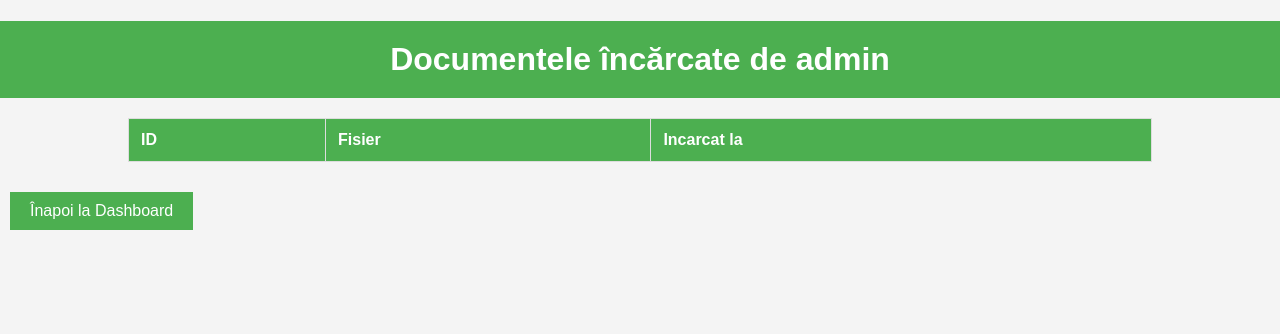
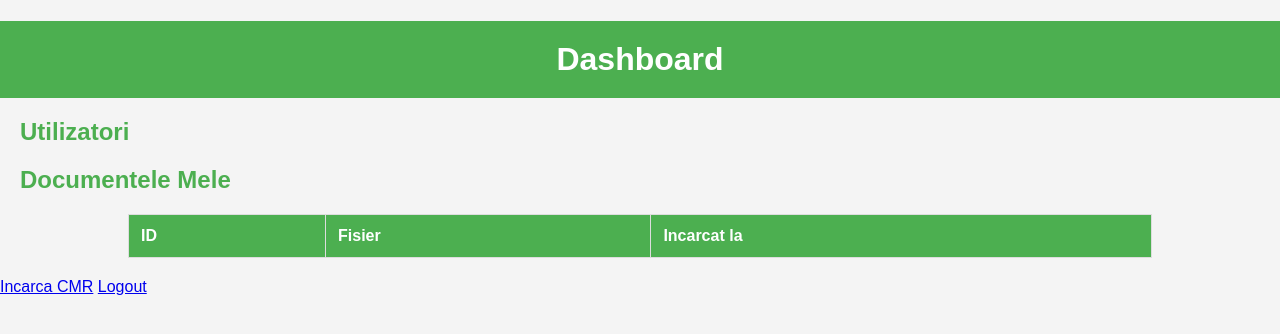
Before and after one commit to Careba123/SiteCMR, a Django app: page /user/1/ in a window 1280 px wide. Shown: the top 334 px of the page. Run offline with Django 5.2, Linux system fonts and the light colour scheme; a user stored in the database is signed in; data comes from the database, SQL or seed files in the repository; both versions use the stored data as it was after the commit; lists and menus that the app fills with data are empty.

Commit message:
Wed, Aug 7, 2024, 2:12 AM +03:00

```diff
--- a/cmr_project/cmr_app/templates/cmr_app/user_documents.html
+++ b/cmr_project/cmr_app/templates/cmr_app/user_documents.html
@@ -1,27 +1,36 @@
 <!DOCTYPE html>
 <html>
 <head>
-    <title>Documentele Utilizatorului</title>
+    <title>Dashboard</title>
     {% load static %}
-    {% load custom_filters %}
     <link rel="stylesheet" type="text/css" href="{% static 'cmr_app/styles.css' %}">
 </head>
 <body>
-    <h1>Documentele încărcate de {{ user.username }}</h1>
+    <h1>Dashboard</h1>
+    {% if user.is_staff %}
+        <h2>Utilizatori</h2>
+        <ul>
+            {% for u in users %}
+                <li><a href="{% url 'cmr_app:user_documents' u.id %}">{{ u.username }}</a></li>
+            {% endfor %}
+        </ul>
+    {% endif %}
+    <h2>Documentele Mele</h2>
     <table>
         <tr>
             <th>ID</th>
             <th>Fisier</th>
             <th>Incarcat la</th>
         </tr>
-        {% for document in documents %}
+        {% for cmr in cmrs %}
         <tr>
-            <td>{{ document.id }}</td>
-            <td><a href="{{ document.file.url }}">{{ document.file.name|basename }}</a></td>
-            <td>{{ document.uploaded_at }}</td>
+            <td>{{ cmr.id }}</td>
+            <td><a href="{{ cmr.file.url }}">{{ cmr.file.name }}</a></td>
+            <td>{{ cmr.uploaded_at }}</td>
         </tr>
         {% endfor %}
     </table>
-    <a href="{% url 'cmr_app:dashboard' %}" class="button">Înapoi la Dashboard</a>
+    <a href="{% url 'cmr_app:upload_cmr' %}">Incarca CMR</a>
+    <a href="{% url 'logout' %}">Logout</a>
 </body>
 </html>
--- a/cmr_project/cmr_project/settings.py
+++ b/cmr_project/cmr_project/settings.py
@@ -114,3 +114,4 @@ MEDIA_ROOT = os.path.join(BASE_DIR, 'media')
 DEFAULT_AUTO_FIELD = 'django.db.models.BigAutoField'
 # Add this line at the end of the file
 LOGIN_REDIRECT_URL = '/dashboard/'
+LOGOUT_REDIRECT_URL = '/login/'
```
Also changed, not shown: cmr_project/db.sqlite3.
